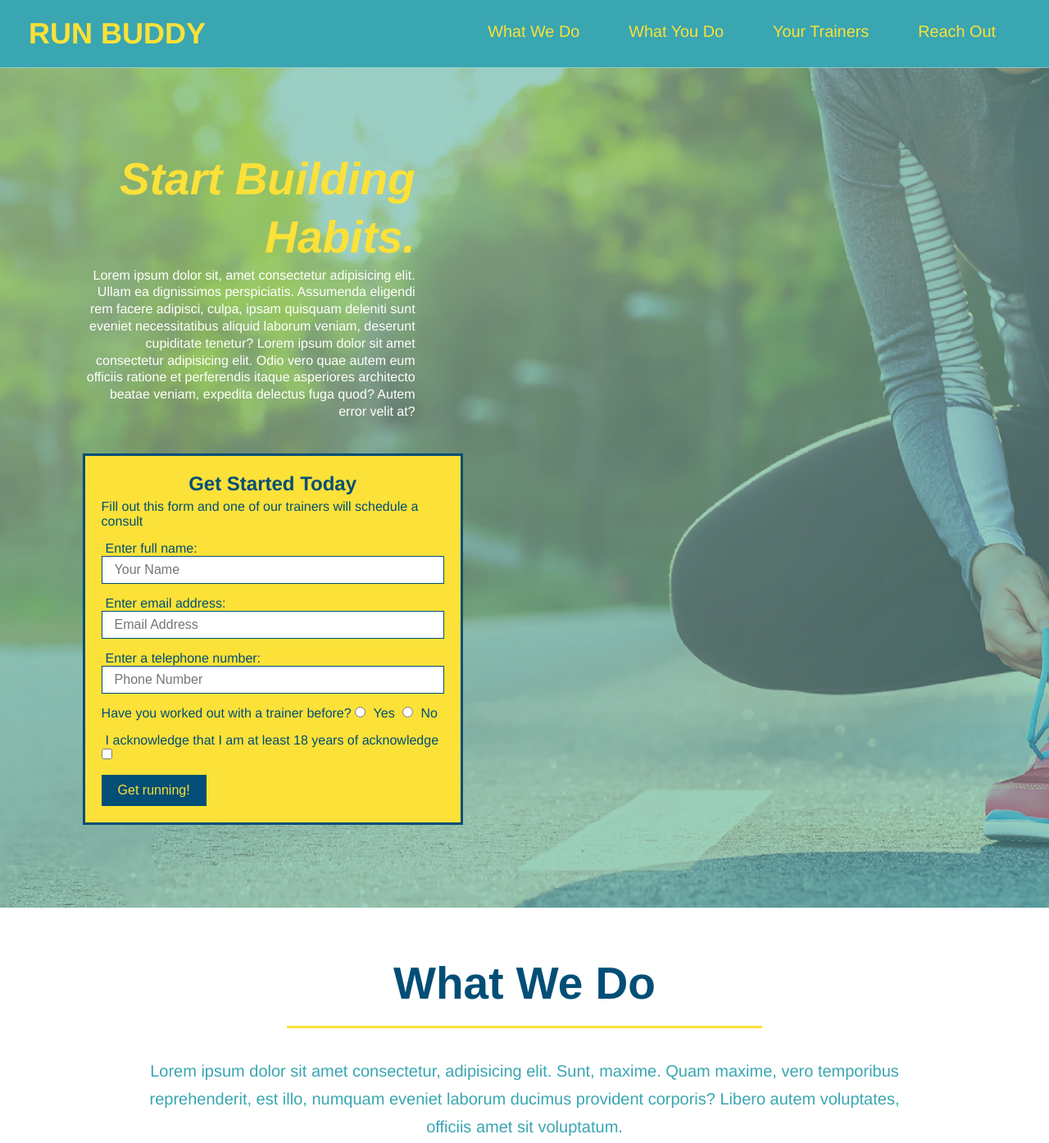
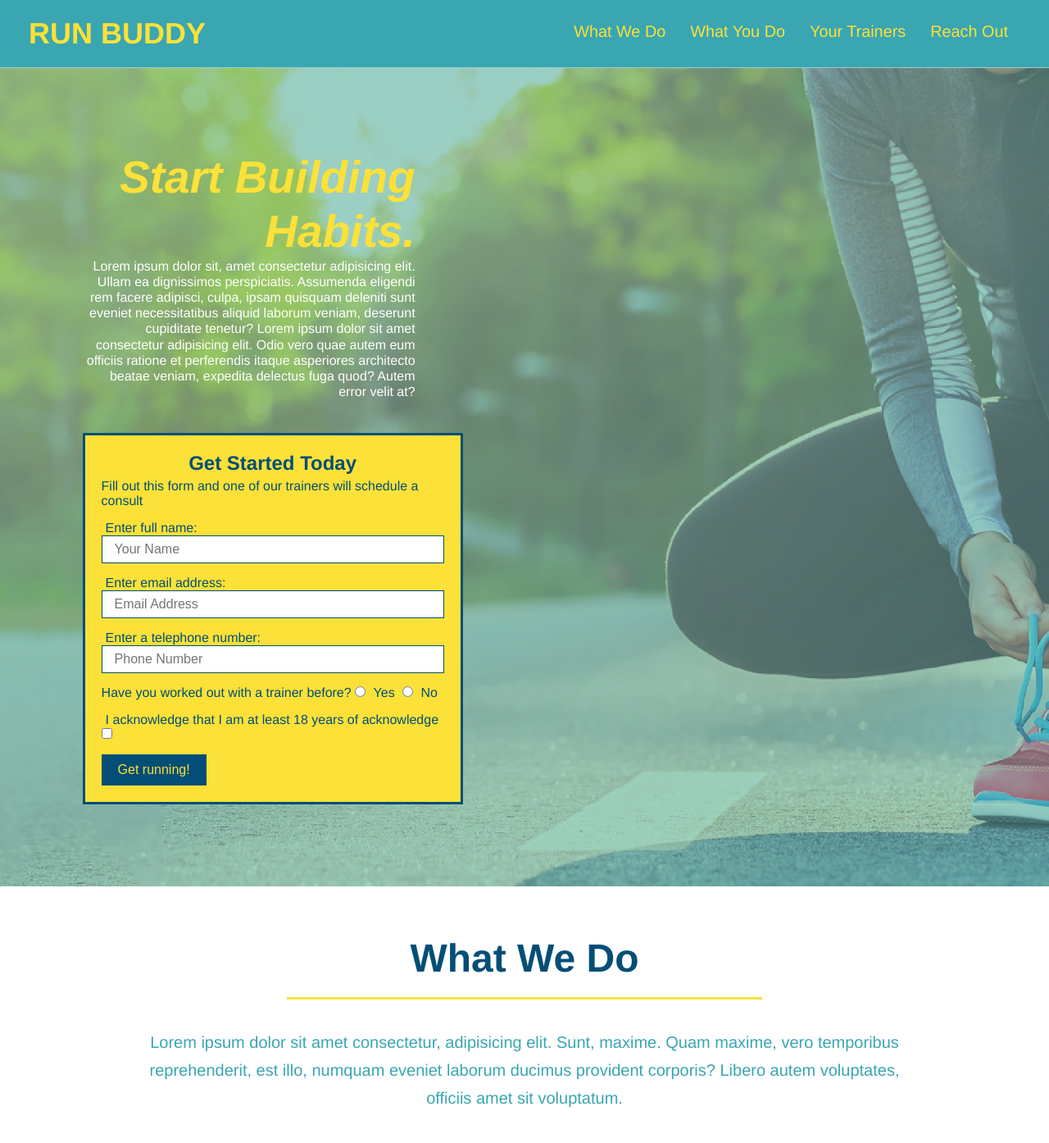
Before and after one commit to blakee-marcus/run-buddy, a plain HTML site: page index.html in a window 1280 px wide. Shown: the top 1394 px of the page at 82% size. Drawn offline with Linux system fonts and the light colour scheme.

Commit message:
media query

```diff
--- a/assets/css/style.css
+++ b/assets/css/style.css
@@ -42,7 +42,7 @@ header nav ul {
 }
 
 header nav ul li a {
-    margin: 0 30px;
+    padding: 10px 15px;
     font-weight: lighter;
     font-size: 1.55vw;
 }
@@ -84,6 +84,7 @@ h3 {
     background-image: url("../images/hero-bg.jpg");
     background-size: cover;
     background-position: center;
+    align-items: flex-start;
 }
 
 .hero-cta {
@@ -92,7 +93,7 @@ h3 {
     margin: 3.5%;
     color: #fff;
     font: 18px;
-    line-height: 1.3;
+    line-height: 1.2;
 }
 
 .hero-cta h2 {
@@ -197,7 +198,7 @@ h3 {
 }
 
 .section-title {
-    font-size: 55px;
+    font-size: 48px;
     color: #024e76;
     border-bottom: 3px solid;
     padding-bottom: 20px;
@@ -347,3 +348,7 @@ h3 {
 .contact-info a {
     color: #fce138;
 }
+
+@media screen and (max-width:980px) {
+
+}
--- a/index.html
+++ b/index.html
@@ -3,6 +3,7 @@
 
     <head>
         <meta charset="UTF-8" />
+        <meta name="viewport" content="width=device-width, initial-scale=1.0" />
         <title>Run Buddy</title>
         <link rel="stylesheet" href="./assets/css/style.css" />
     </head>
```
Also changed, not shown: privacy-policy.html (+1 -0 lines).
